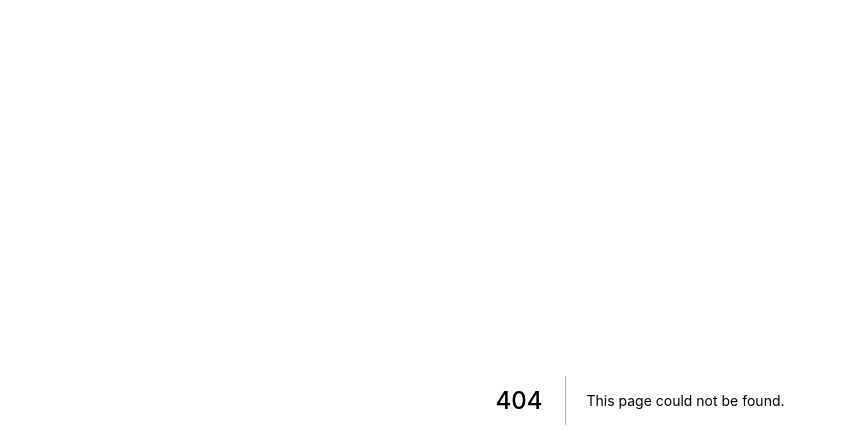
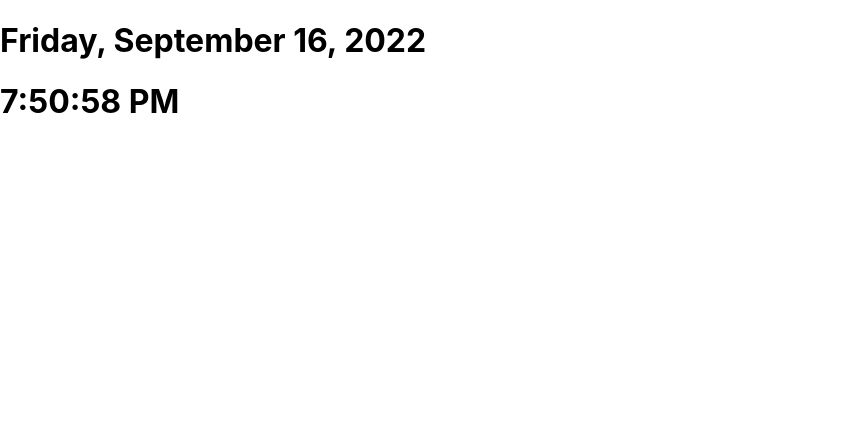
Before and after one commit to arionrefat/to-yare, a Next.js app in the folder client/: page /components/clock in a window 1280 px wide. Before the commit this address had no page. Shown: the top 448 px of the page, without its empty margins (0-846 px from the left). Built offline with nearby package versions, Linux system fonts and the light colour scheme.

Commit message:
feat: added date and real time clock

```diff
--- /dev/null
+++ b/client/pages/components/clock.tsx
@@ -0,0 +1,36 @@
+import React, { useState, useEffect } from 'react';
+
+const Clock: React.FC = () => {
+  const [clock, setClock] = useState<string>(new Date().toLocaleTimeString());
+
+  useEffect(() => {
+    const clock = setInterval(
+      (): void => setClock(new Date().toLocaleTimeString()),
+      1000
+    );
+
+    return () => {
+      clearInterval(clock);
+    };
+  }, []);
+
+  const options: Intl.DateTimeFormatOptions = {
+    weekday: 'long',
+    year: 'numeric',
+    month: 'long',
+    day: 'numeric',
+  };
+
+  const dates: string = new Date().toLocaleDateString('en-US', options);
+
+  return (
+    <>
+      <div>
+        <h1>{dates}</h1>
+        <h1>{clock}</h1>
+      </div>
+    </>
+  );
+};
+
+export default Clock;
--- a/client/pages/index.tsx
+++ b/client/pages/index.tsx
@@ -1,6 +1,7 @@
 import { useState, useEffect } from 'react';
 import Link from 'next/link';
 import axios from 'axios';
+import Clock from './components/clock';
 
 function WeatherApp() {
   const [temp, setTemp] = useState(null);
@@ -19,6 +20,7 @@ function WeatherApp() {
 
   return (
     <div>
+      <Clock />
       <h1>Today's temperature is {temp}°C</h1>
       <h1>It feels like {feelLike}°C</h1>
       <h1>The sky is looking {weather}</h1>
```
